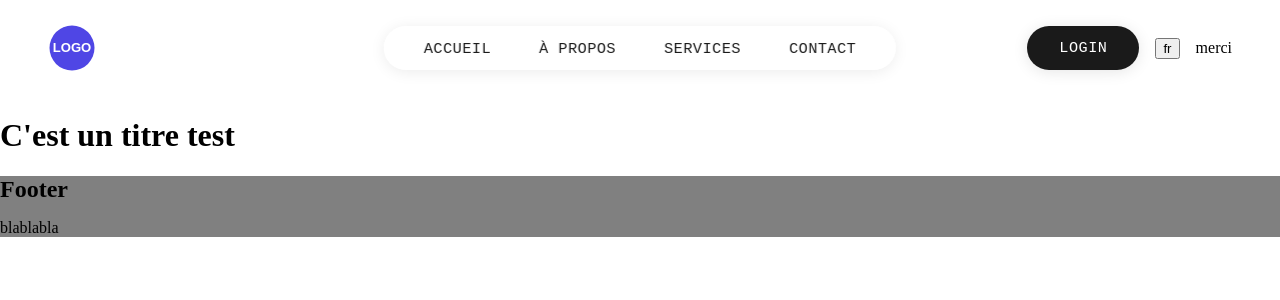
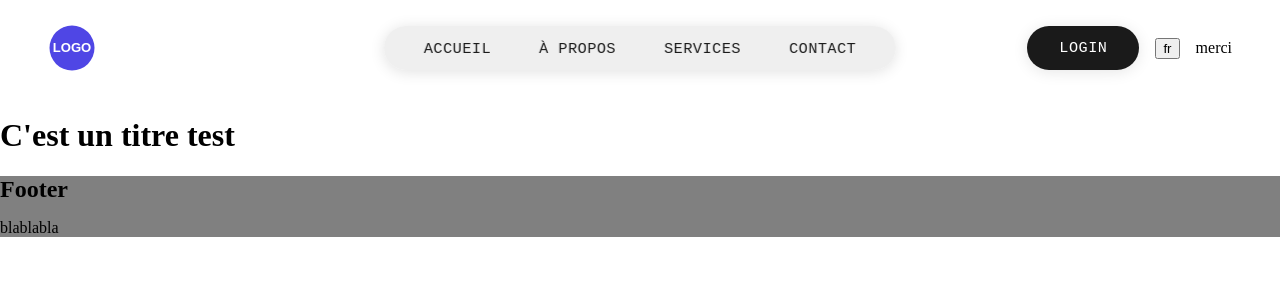
Before and after one commit to Pierrick-B/SAE-S3-S4, a Vue app in the folder SAE/: page / in a window 1280 px wide. Shown: the top 300 px of the page. Built offline with nearby package versions, Linux system fonts and the light colour scheme.

Commit message:
update navbar font & delete title "lieu"

```diff
--- a/SAE/src/App.vue
+++ b/SAE/src/App.vue
@@ -8,7 +8,7 @@ let lgButton = useLangStore();
 </script>
 
 <template>
-    <NavBar title="lieu"></NavBar>
+    <NavBar></NavBar>
     <router-view></router-view>
     <h1>{{langue.titreTest[lgButton.language]}}</h1>
     <Footer></Footer>
--- a/SAE/src/components/NavBar.vue
+++ b/SAE/src/components/NavBar.vue
@@ -74,11 +74,12 @@ body {
   display: flex;
   align-items: center;
   gap: 3rem;
-  background: rgba(255, 255, 255, 0.85);
+  background: rgba(235, 235, 235, 0.788);
   backdrop-filter: blur(8px);
   -webkit-backdrop-filter: blur(8px);
   border-radius: 50px;
-  box-shadow: 0 2px 15px rgba(0, 0, 0, 0.08);
+  box-shadow: 0 2px 15px rgba(0, 0, 0, 0.123);
+  transition: background 0.3s;
 }
 
 .nav-links li {
@@ -86,18 +87,47 @@ body {
 }
 
 .nav-links a {
+  position: relative;
   text-decoration: none;
   color: #1a1a1a;
-  font-family: 'Courier New', 'Monaco', 'Consolas', monospace;
+  font-family: "JetBrains Mono", "JetBrains Mono Fallback", monospace;
   font-size: 0.95rem;
   font-weight: 500;
   letter-spacing: 0.5px;
-  transition: color 0.3s ease;
+  transition: color 0.3s;
   cursor: pointer;
+  z-index: 1;
 }
 
-.nav-links a:hover {
-  color: #666;
+.nav-links a::before {
+  content: "";
+  position: absolute;
+  left: 50%;
+  top: 50%;
+  transform: translate(-50%, -50%) scale(0.7);
+  width: 150%;
+  height: 150%;
+  background: rgba(255,255,255,0.95);
+  border-radius: 2em;
+  opacity: 0;
+  transition: opacity 0.25s cubic-bezier(.4,0,.2,1), transform 0.25s cubic-bezier(.4,0,.2,1);
+  z-index: -1;
+  pointer-events: none;
+}
+
+.nav-links a:hover::before,
+.nav-links a:focus-visible::before {
+  opacity: 1;
+  transform: translate(-50%, -50%) scale(1);
+}
+
+.nav-links a:hover,
+.nav-links a:focus-visible {
+  color: #222;
+}
+
+.nav-links:hover {
+  background: rgba(220, 220, 220, 0.95);
 }
 
 /* Section droite avec login et language */
@@ -115,7 +145,7 @@ body {
   border: none;
   padding: 0.8rem 2rem;
   border-radius: 50px;
-  font-family: 'Courier New', 'Monaco', 'Consolas', monospace;
+  font-family: "JetBrains Mono", "JetBrains Mono Fallback", monospace;
   font-size: 0.95rem;
   font-weight: 500;
   letter-spacing: 0.5px;
```
